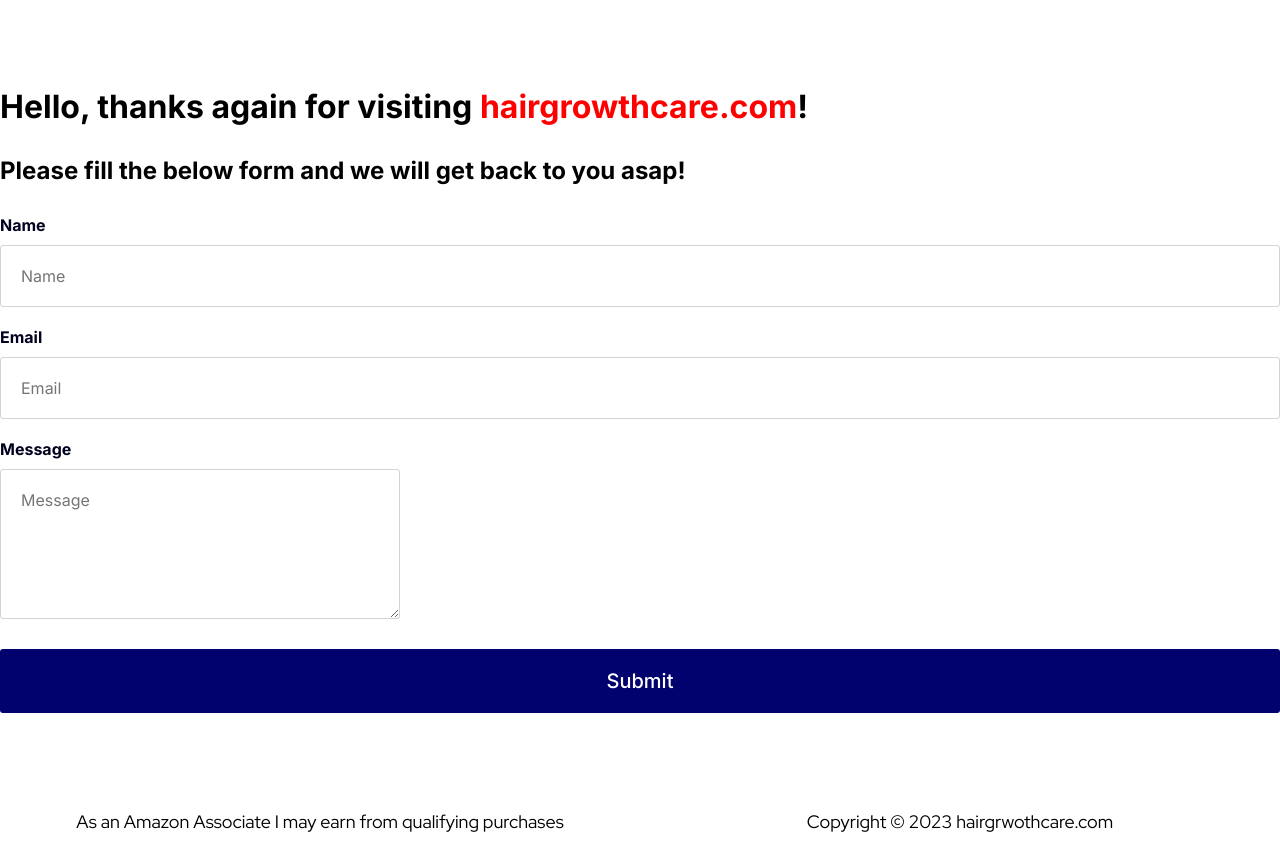
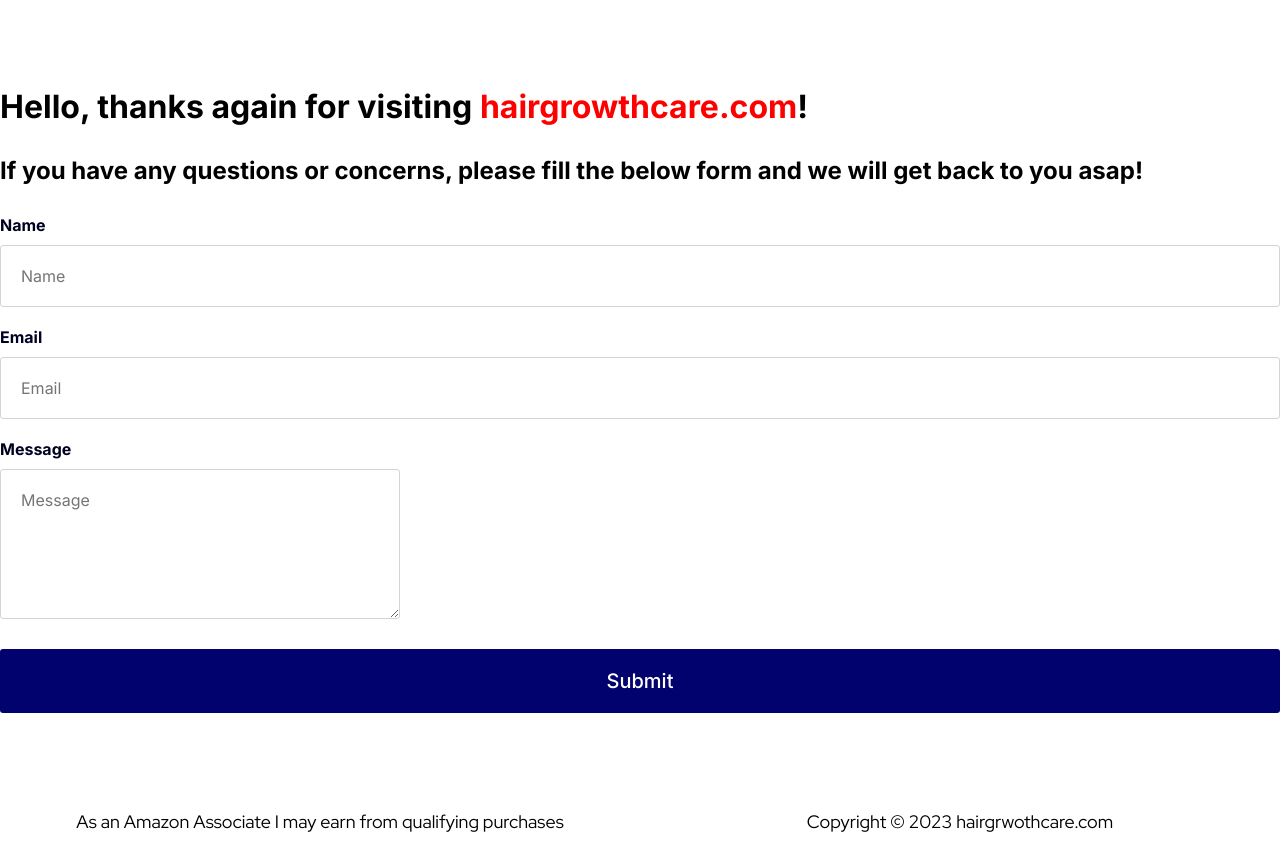
Before and after one commit to tsarg88/hairgrowthcare, a React (Create React App) app in the folder hairgrowthcare/: page /contact in a window 1280 px wide. Built offline with nearby package versions, Linux system fonts and the light colour scheme; a web font is replaced by a local one.

Commit message:
contact page is ready

```diff
--- a/hairgrowthcare/src/Contact/Contact.js
+++ b/hairgrowthcare/src/Contact/Contact.js
@@ -50,7 +50,10 @@ const Contact = () => {
         Hello, thanks again for visiting{" "}
         <span id="siteName">hairgrowthcare.com</span>!
       </h1>
-      <h2>Please fill the below form and we will get back to you asap!</h2>
+      <h2>
+        If you have any questions or concerns, please fill the below form and we
+        will get back to you asap!
+      </h2>
       <label>Name</label>
       <input
         placeholder="Name"
```
